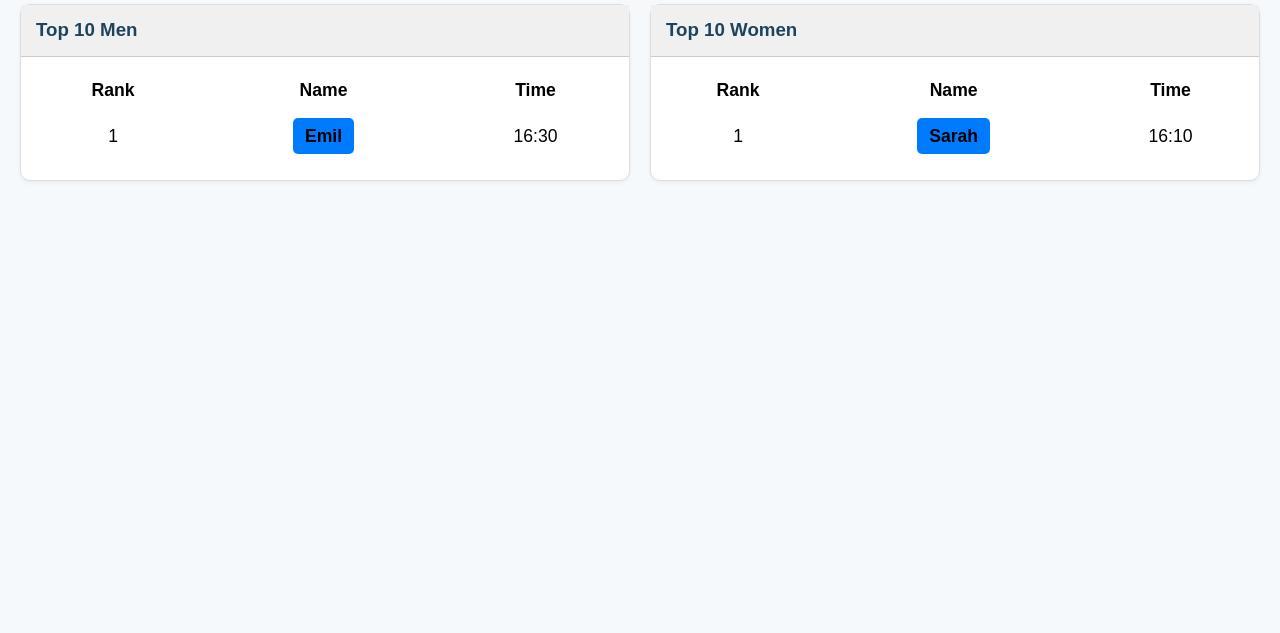
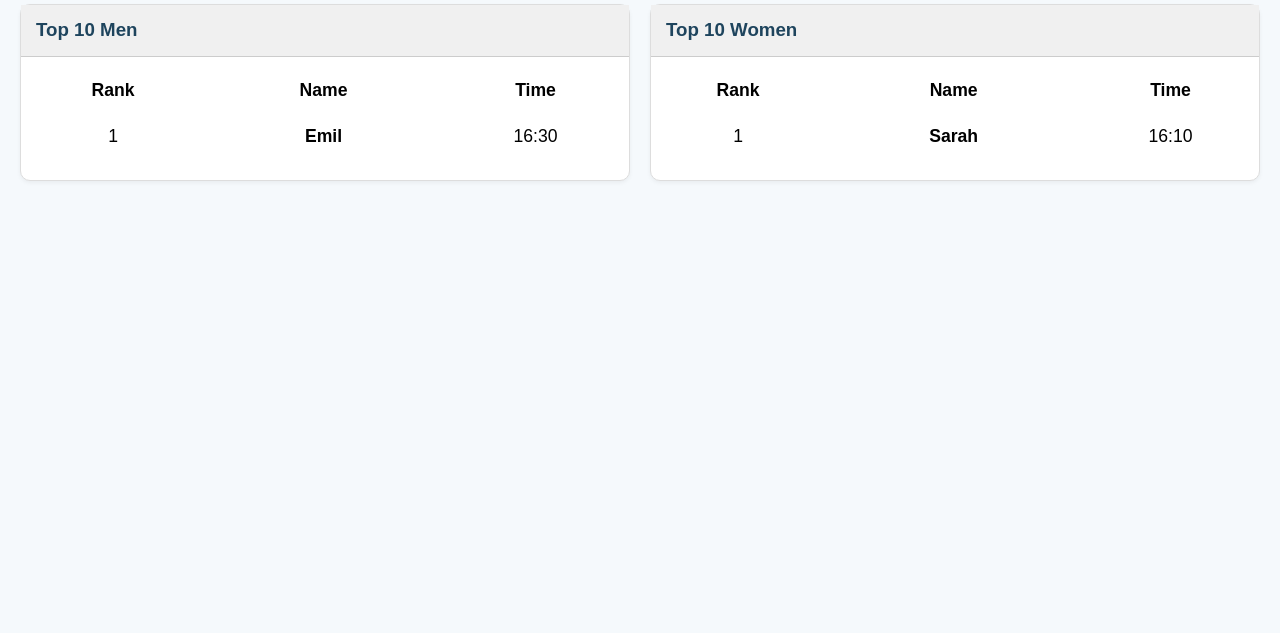
Before and after one commit to Apollo005/si339_deliverable2, a plain HTML site: page index.html in a window 1280 px wide. Shown: the part 167-800 px from the top of the page. Drawn offline with Linux system fonts and the light colour scheme.

Commit message:
Edit style

```diff
--- a/css/style.css
+++ b/css/style.css
@@ -175,17 +175,12 @@ button, a {
     font-family: 'Hind', sans-serif;
     text-decoration: none;
     padding: 8px 12px;
-    background-color: #007BFF;
     color: white;
     border: none;
     border-radius: 5px;
     cursor: pointer;
     font-weight: 600;
     transition: background-color 0.3s ease;
-}
-
-button:hover, a:hover {
-    background-color: #005bb5;
 }
 
 /* Responsive */
```
